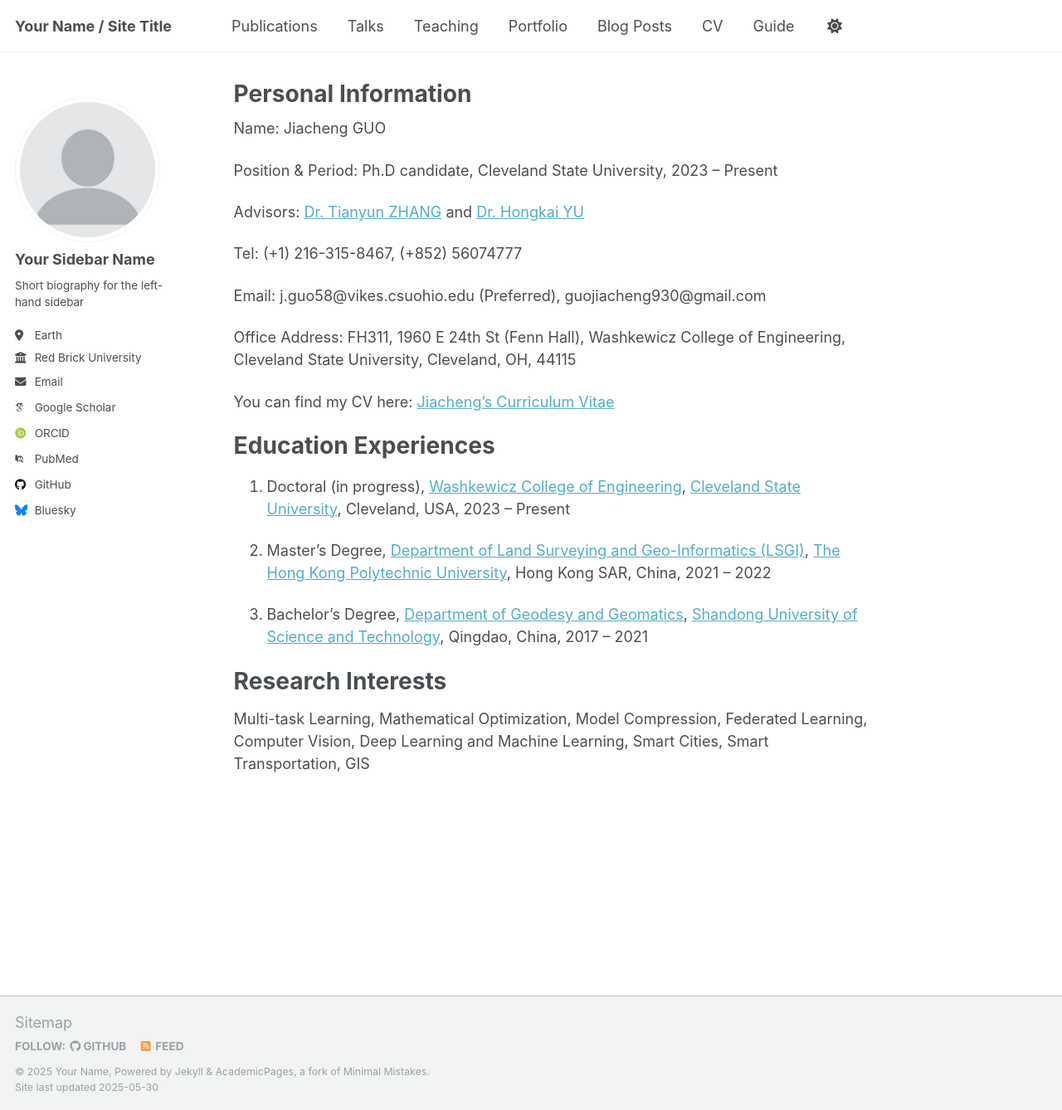
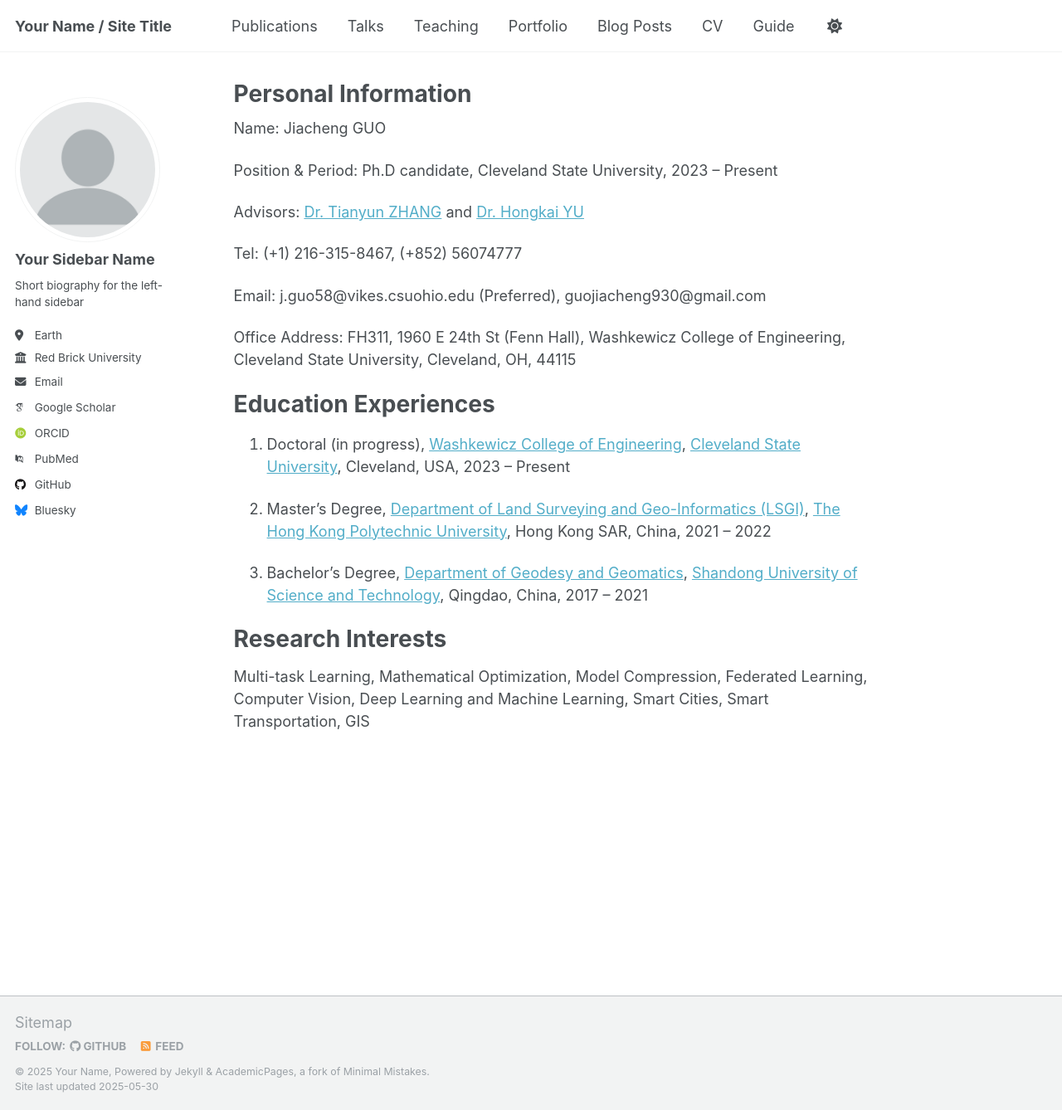
Before and after one commit to EngravedMemories/jiachengguo2011, a Jekyll site: the page built from _pages/about.md, in a window 1280 px wide and 1338 px high. Shown: the whole window at 83% size. Built offline with Jekyll 4.4.1, drawn with Linux system fonts in a browser that asks for light colours; some web fonts are replaced.

Commit message:
Update about.md

```diff
--- a/_pages/about.md
+++ b/_pages/about.md
@@ -19,8 +19,6 @@ Email: j.guo58@vikes.csuohio.edu (Preferred), guojiacheng930@gmail.com
 
 Office Address: FH311, 1960 E 24th St (Fenn Hall), Washkewicz College of Engineering, Cleveland State University, Cleveland, OH, 44115
 
-You can find my CV here: [Jiacheng's Curriculum Vitae](../assets/CV_Jiacheng_Guo.pdf)
-
 Education Experiences
 ======
 1. Doctoral (in progress), [Washkewicz College of Engineering](https://engineering.csuohio.edu/), [Cleveland State University](https://www.csuohio.edu/), Cleveland, USA, 2023 -- Present
```
